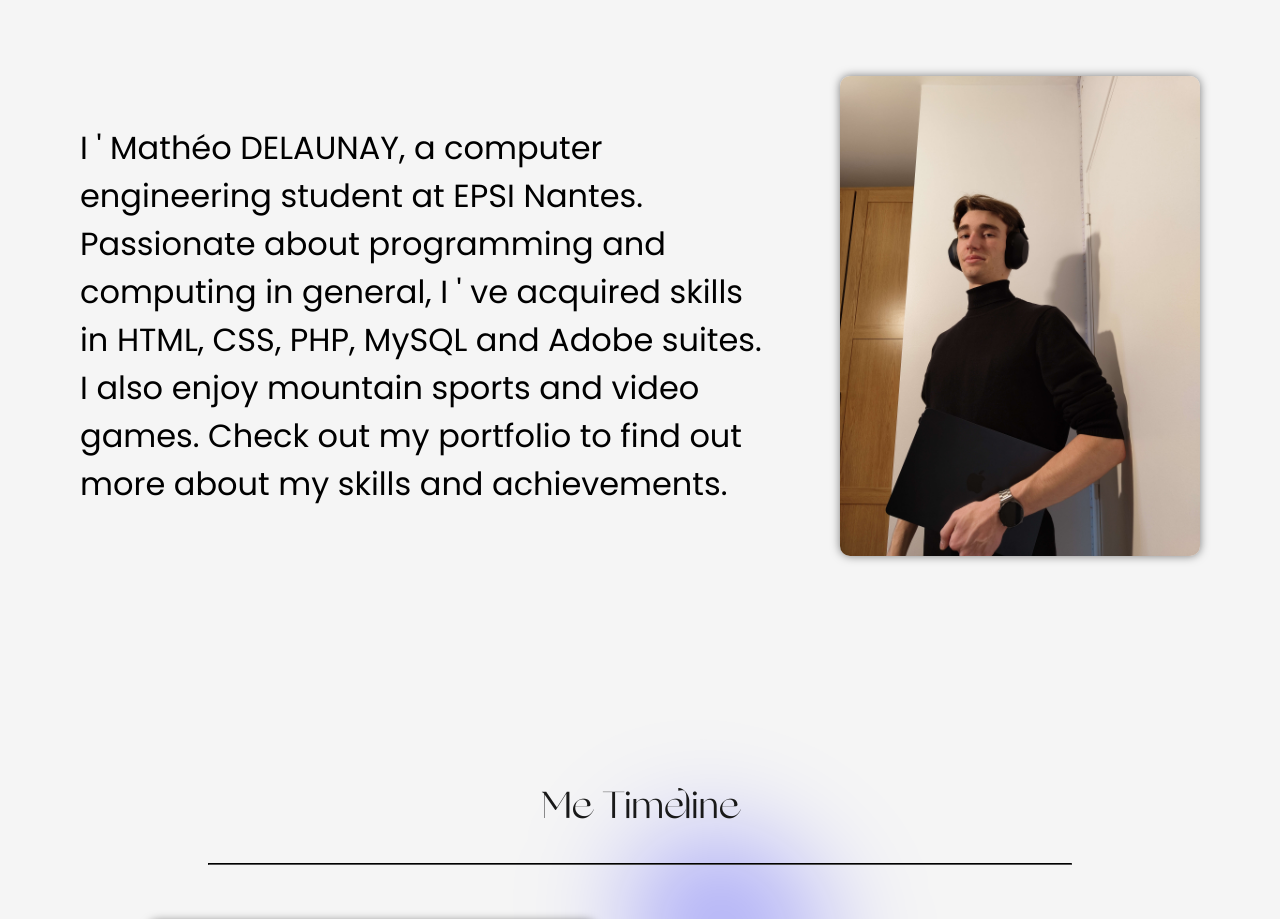
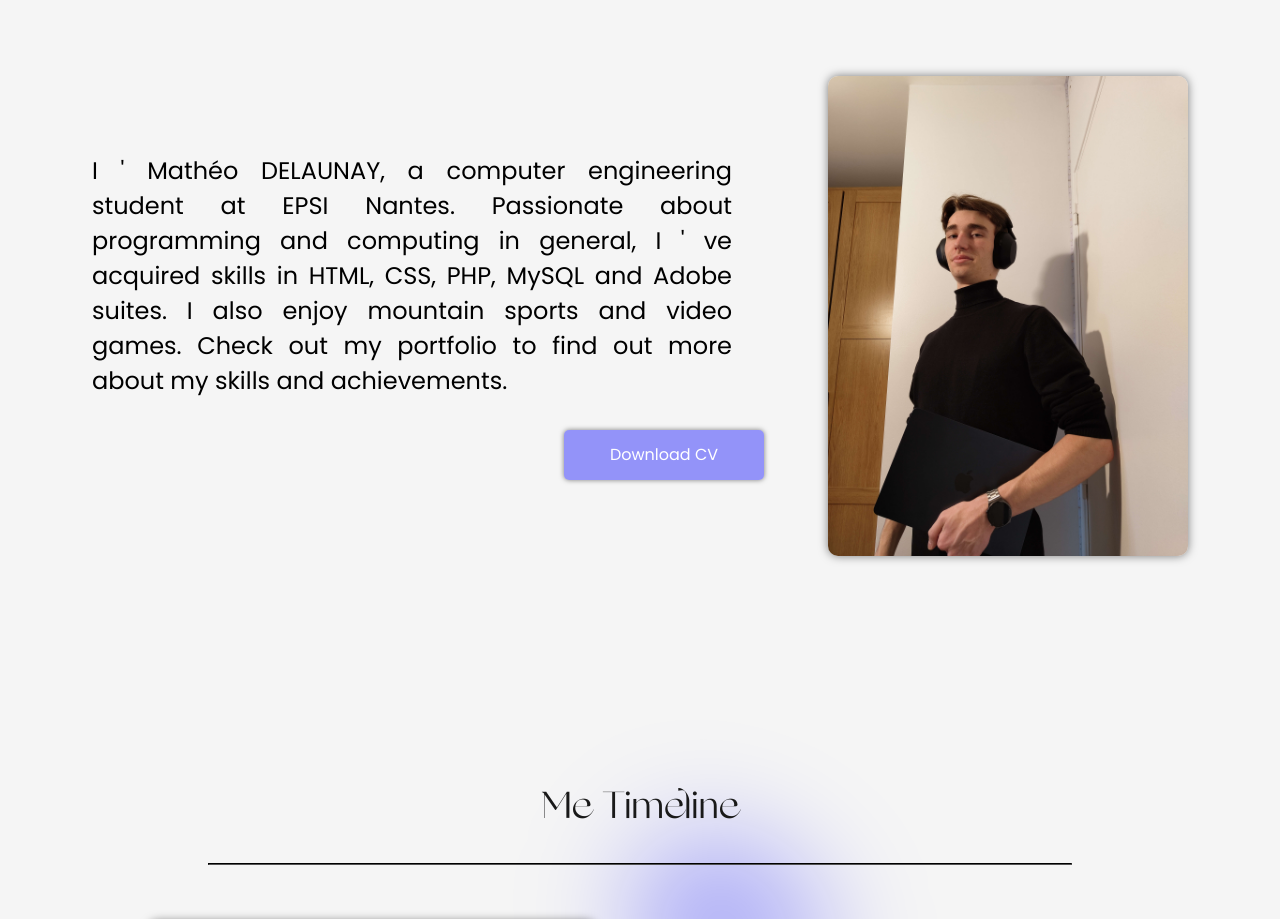
Before and after one commit to D-Seonay/portfolio-matheo-delaunay-2024, a React (Create React App) app: page /about in a window 1280 px wide. Shown: the part 1360-2279 px from the top of the page. Built offline with nearby package versions, Linux system fonts and the light colour scheme.

Commit message:
Feat Download Button

```diff
--- a/src/component/AboutMe.js
+++ b/src/component/AboutMe.js
@@ -9,6 +9,8 @@ import ContactMe from "./ui/ContactMe";
 import styled from "styled-components";
 import ParallaxComponent from "./ui/ParallaxComponent";
 import MyTimeline from "./ui/Timeline";
+import {Button} from "../styles";
+import DownloadButton from "./ui/DownloadButton";
 
 
 const AboutMeContainer = styled.div`
@@ -80,11 +82,26 @@ const TextWithImage = styled.div`
   }
 `;
 
+const SectionTextButton = styled.div`
+  display: flex;
+  flex-direction: column;
+  align-items: flex-end;
+  justify-content: center;
+  margin-right: 2rem;
+
+  @media (max-width: 768px) {
+    margin-right: 0;
+	margin-top: 2rem;
+
+  }
+
+`;
 const Text = styled.span`
-  font-size: 2rem;
+  font-size: 1.5rem;
   color: ${props => (props.theme === 'light' ? '#000' : '#fff')};
   margin-right: 2rem;
-  text-align: left;
+  text-align: justify;
+  max-width: 50vw;
 
   @media (max-width: 1192px) {
     font-size: 1.5rem;
@@ -99,7 +116,6 @@ const Text = styled.span`
 `;
 
 const HeroImage = styled.img`
-	  width: 40vw;
 	  height: 60vh;
 	  object-fit: cover;
 	  object-position: center;
@@ -158,10 +174,14 @@ const AboutMe = () => {
 			<TitleH2 theme={theme}>About Me</TitleH2>
 			<Divider theme={theme} />
 			<TextWithImage>
+				<SectionTextButton>
 
-				<Text theme={theme}>
-					I ' Mathéo DELAUNAY, a computer engineering student at EPSI Nantes. Passionate about programming and computing in general, I ' ve acquired skills in HTML, CSS, PHP, MySQL and Adobe suites. I also enjoy mountain sports and video games. Check out my portfolio to find out more about my skills and achievements.
-				</Text>
+					<Text theme={theme}>
+						I ' Mathéo DELAUNAY, a computer engineering student at EPSI Nantes. Passionate about programming and computing in general, I ' ve acquired skills in HTML, CSS, PHP, MySQL and Adobe suites. I also enjoy mountain sports and video games. Check out my portfolio to find out more about my skills and achievements.
+					</Text>
+					<DownloadButton theme={theme} />
+				</SectionTextButton>
+
 
 				<HeroImage src={HeroImg} alt="Hero Image" />
 
```
